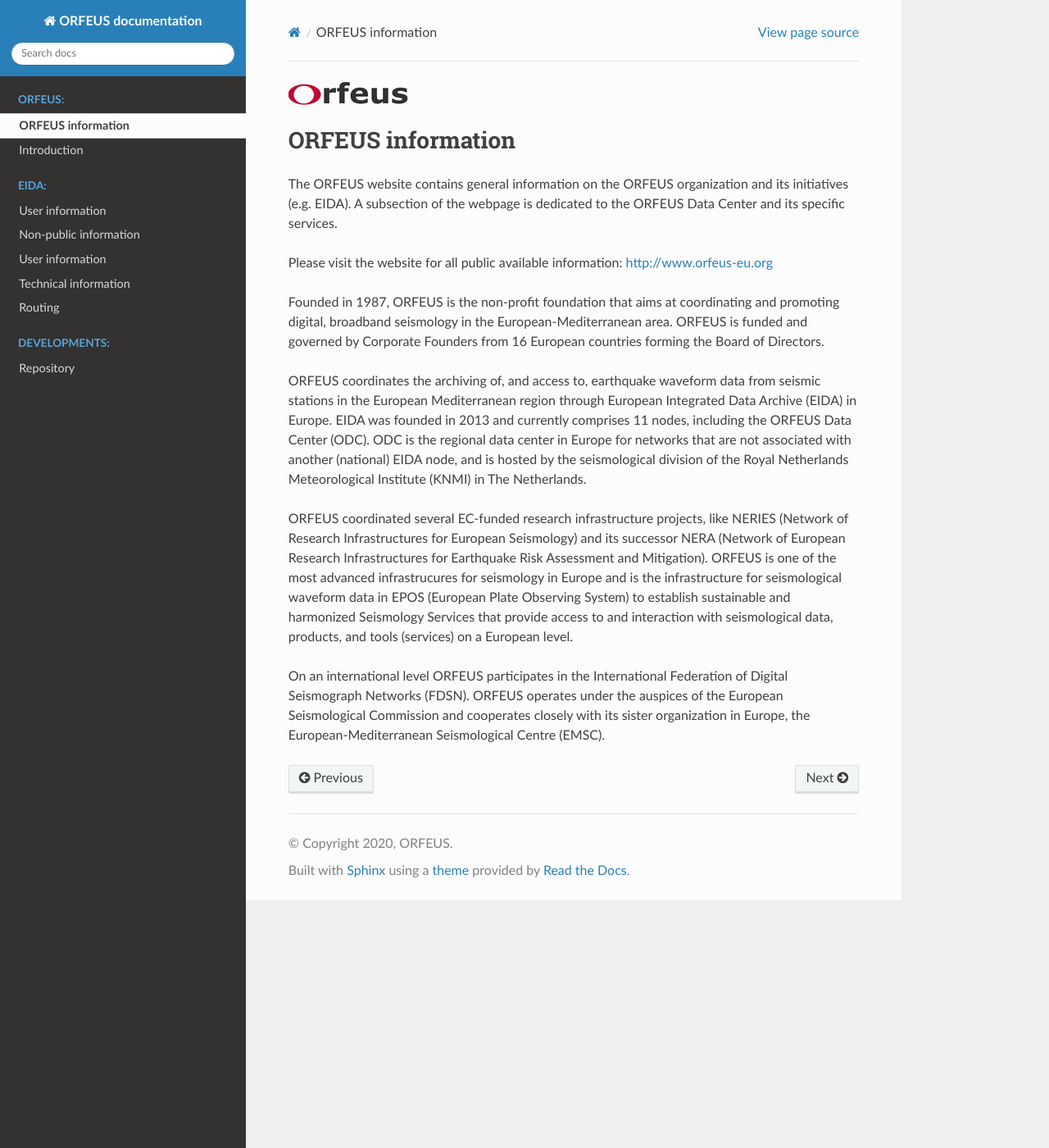
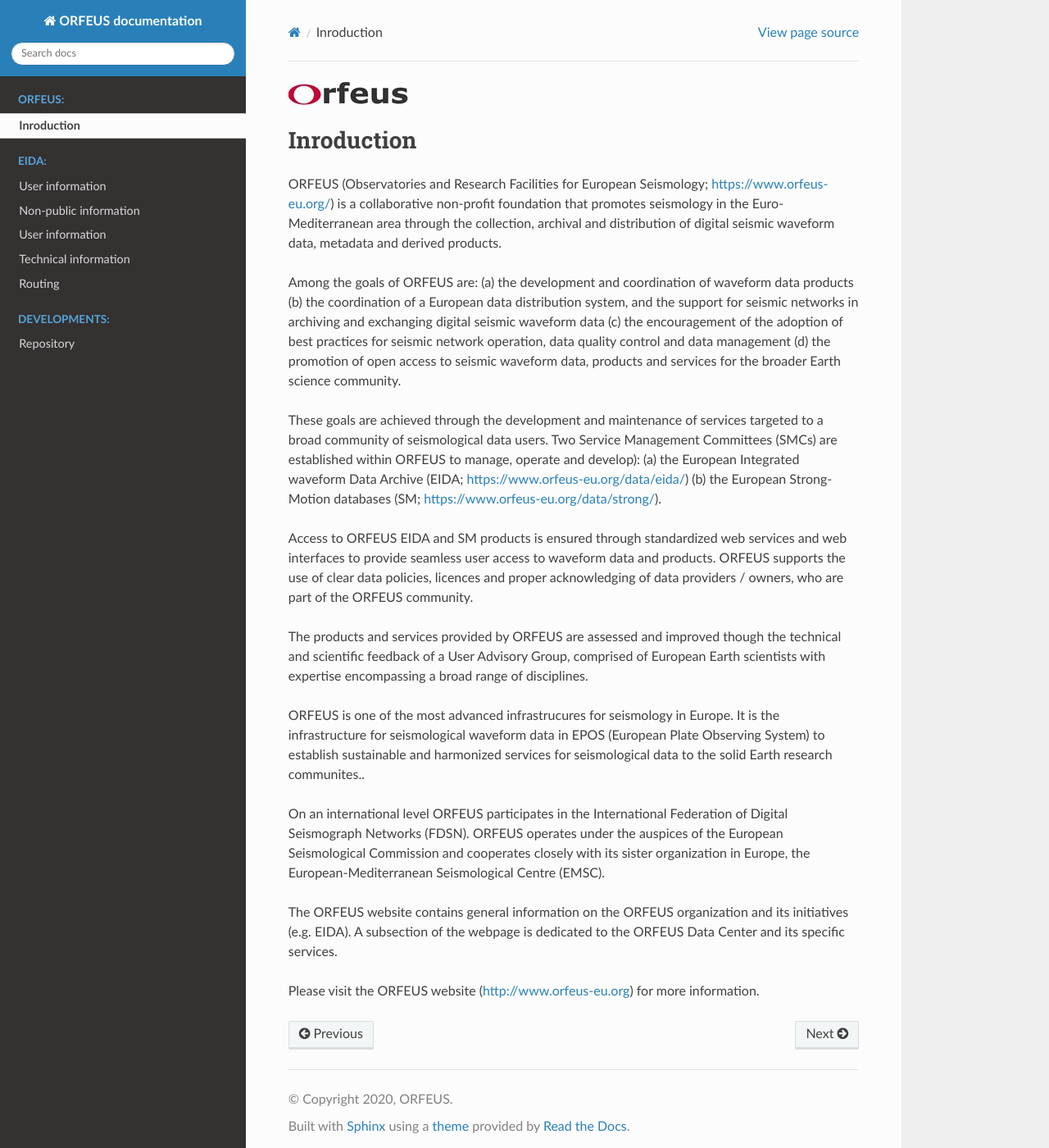
Before and after one commit to orfeus-eu/documentation, a Sphinx documentation site: the page built from docs/general.rst, in a window 1280 px wide and 1400 px high. Shown: the whole window at 82% size. Built offline with Sphinx 7.4.7 and the Read the Docs theme 2.0.0, drawn with Linux system fonts in a browser that asks for light colours.

Commit message:
first commit

```diff
--- a/docs/general.rst
+++ b/docs/general.rst
@@ -1,17 +1,31 @@
 .. figure:: _static/orfeuslogo.jpg
 
-ORFEUS information
+Inroduction
 ================================================
 
+ORFEUS (Observatories and Research Facilities for European Seismology; https://www.orfeus-eu.org/) is a collaborative non-profit foundation that promotes seismology in the Euro-Mediterranean area through the collection, archival and distribution of digital seismic waveform data, metadata and derived products.
+
+
+Among the goals of ORFEUS are:
+(a) the development and coordination of waveform data products
+(b) the coordination of a European data distribution system, and the support for seismic networks in archiving and exchanging digital seismic waveform data
+(c) the encouragement of the adoption of best practices for seismic network operation, data quality control and data management
+(d) the promotion of open access to seismic waveform data, products and services for the broader Earth science community.
+
+
+These goals are achieved through the development and maintenance of services targeted to a broad community of seismological data users. Two Service Management Committees (SMCs) are established within ORFEUS to manage, operate and develop):
+(a) the European Integrated waveform Data Archive (EIDA; https://www.orfeus-eu.org/data/eida/)
+(b) the European Strong-Motion databases (SM; https://www.orfeus-eu.org/data/strong/).
+
+Access to ORFEUS EIDA and SM products is ensured through standardized  web services and web interfaces to provide seamless user access to waveform data and products.
+ORFEUS supports the use of clear data policies, licences and proper acknowledging of data providers / owners, who are part of the ORFEUS community.
+
+The products and services provided by ORFEUS are assessed and improved though the technical and scientific feedback of a User Advisory Group, comprised of European Earth scientists with expertise encompassing a broad range of disciplines.
+
+ORFEUS is one of the most advanced infrastrucures for seismology in Europe. It is the infrastructure for seismological waveform data in EPOS (European Plate Observing System) to establish sustainable and harmonized services for seismological data to the solid Earth research communites..
+
+On an international level ORFEUS participates in the International  Federation of Digital Seismograph Networks (FDSN). ORFEUS operates under the auspices of the  European Seismological Commission and cooperates closely with its sister organization in Europe, the  European-Mediterranean Seismological Centre (EMSC).
 
 The ORFEUS website contains general information on the ORFEUS organization and its initiatives (e.g. EIDA). A subsection of the webpage is dedicated to the ORFEUS Data Center and its specific services.
 
-Please visit the website for all public available information: http://www.orfeus-eu.org
-
-Founded in 1987, ORFEUS is the non-profit foundation that aims at coordinating and promoting digital, broadband seismology in the European-Mediterranean area. ORFEUS is funded and governed by Corporate Founders from 16 European countries forming the Board of Directors.
-
-ORFEUS coordinates the archiving of, and access to, earthquake waveform data from seismic stations in the European Mediterranean region through European Integrated Data Archive (EIDA) in Europe. EIDA was founded in 2013 and currently comprises 11 nodes, including the ORFEUS Data Center (ODC). ODC is the regional data center in Europe for networks that are not associated with another (national) EIDA node, and is hosted by the seismological division of the Royal Netherlands Meteorological Institute (KNMI) in The Netherlands.
-
-ORFEUS coordinated several EC-funded research infrastructure projects, like  NERIES (Network of Research Infrastructures for European Seismology) and its successor  NERA (Network of European Research Infrastructures for Earthquake Risk Assessment and Mitigation). ORFEUS is one of the most advanced infrastrucures for seismology in Europe and is the infrastructure for seismological waveform data in EPOS (European Plate Observing System) to establish sustainable and harmonized Seismology Services that provide access to and interaction with seismological data, products, and tools (services) on a European level.
-
-On an international level ORFEUS participates in the International  Federation of Digital Seismograph Networks (FDSN). ORFEUS operates under the auspices of the  European Seismological Commission and cooperates closely with its sister organization in Europe, the  European-Mediterranean Seismological Centre (EMSC).
+Please visit the ORFEUS website (http://www.orfeus-eu.org)  for more information.
--- a/docs/index.rst
+++ b/docs/index.rst
@@ -6,9 +6,8 @@
 Welcome to the ORFEUS documentation pages.
 ================================================
 
+ORFEUS (Observatories and Research Facilities for European Seismology; https://www.orfeus-eu.org/) is a collaborative non-profit foundation that promotes seismology in the Euro-Mediterranean area through the collection, archival and distribution of digital seismic waveform data, metadata and derived products.
 
-ORFEUS (Observatories & Research Facilities for European Seismology) is the non-profit foundation to coordinate and promote digital, broadband seismology in the European-Mediterranean area.
-EIDA is the European Integrated Data Archive infrastructure within ORFEUS to provide access to seismic waveform data in European archives.
 
 
 .. toctree::
```
Also changed, not shown: other parts of docs/index.rst (+0 -1 lines), docs/orfeus.rst (deleted, +0 -33 lines), 11 other files.
